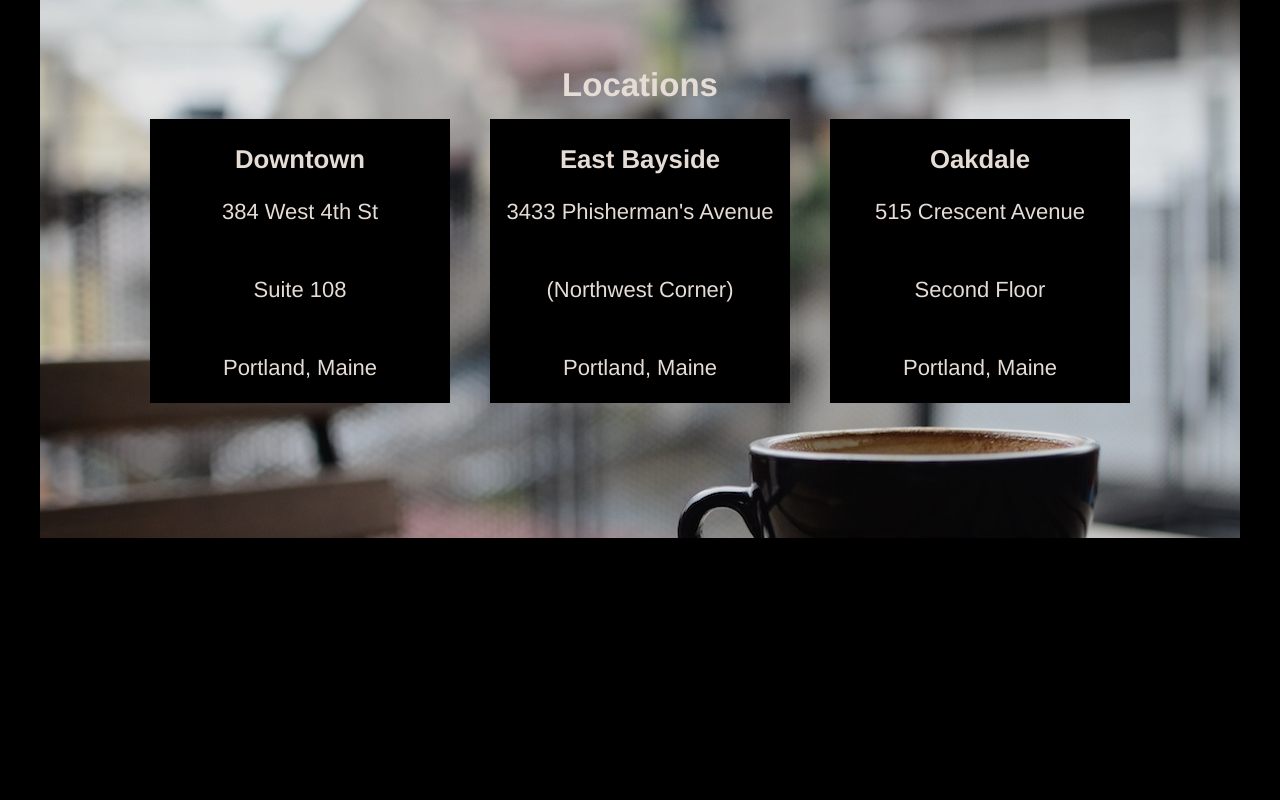
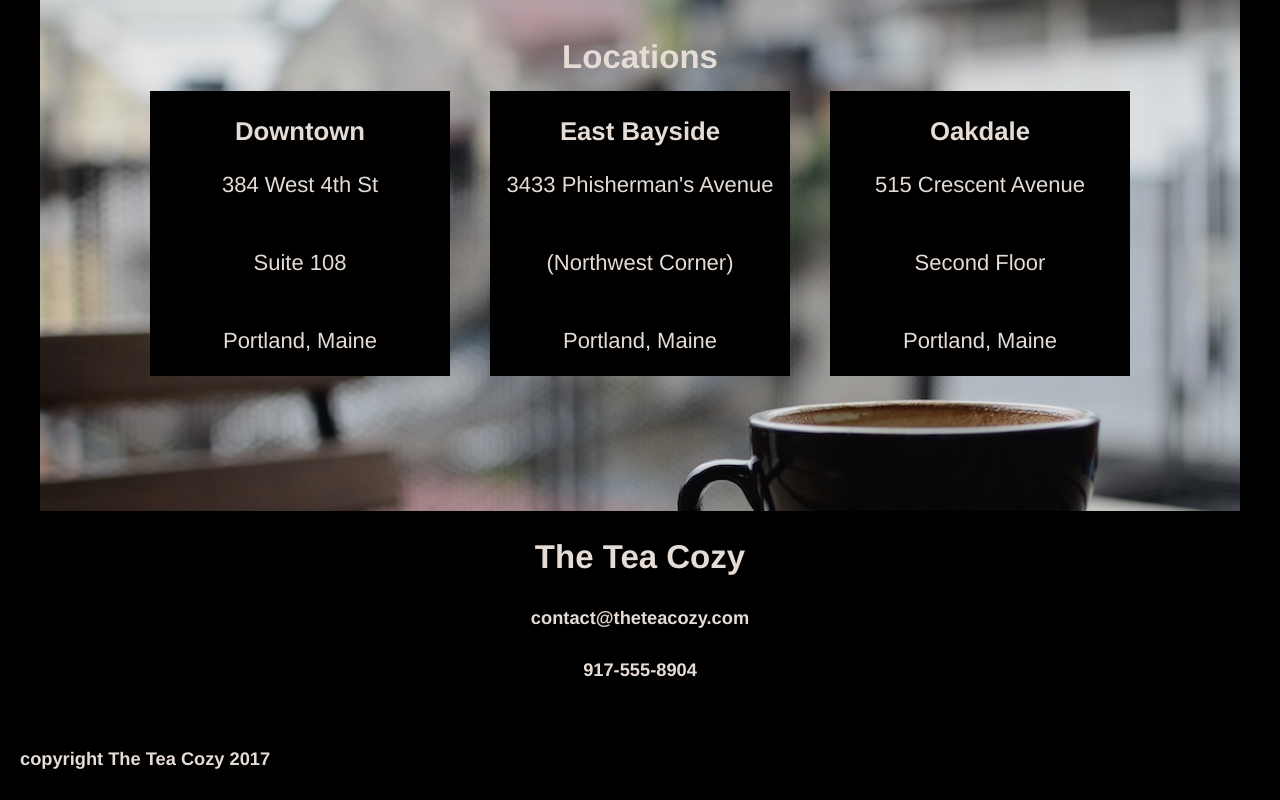
Before and after one commit to P-Lippitt/Tea-Cozy, a plain HTML site: page index.html in a window 1280 px wide. Shown: the part 1504-2304 px from the top of the page. Before the commit the page ends 2042 px from the top, so only its background shows below. Drawn offline with Linux system fonts and the light colour scheme.

Commit message:
Add, position and style footer

```diff
--- a/index.html
+++ b/index.html
@@ -66,5 +66,13 @@
         </div>
       </section>
     </main>
+    <footer>
+      <div id="contact">
+        <h2>The Tea Cozy</h2>
+        <h5>contact@theteacozy.com</h5>
+        <h5>917-555-8904</h5>
+      </div>
+      <h5 id="copyright">copyright The Tea Cozy 2017</h5>
+    </footer>
   </body>
 </html>
--- a/resources/css/styles.css
+++ b/resources/css/styles.css
@@ -1,9 +1,11 @@
 html, body {
   margin: 0;
   padding: 0;
+  height: 100%;
 }
 
 body {
+  position: relative;
   font-family: Helvetica;
   font-size: 22px;
   color: seashell;
@@ -19,6 +21,7 @@ header {
   border-bottom: 1px solid seashell;
   z-index: 1;
   background-color: black;
+  top: 0;
 }
 
 #logo {
@@ -44,7 +47,7 @@ nav a {
 }
 
 main {
-  position: absolute;
+  position: relative;
   margin-top: 70px;
   width: 100%;
   height: auto;
@@ -116,3 +119,20 @@ main {
   margin-right: 20px;
   margin-left: 20px;
 }
+
+footer {
+  position: relative;
+  bottom: 0;
+  width: 100%;
+}
+
+#contact {
+  height: 200px;
+}
+
+#copyright {
+  margin-top: 10px;
+  margin-left: 20px;
+  float: left;
+  padding-bottom: 30px;
+}
```
